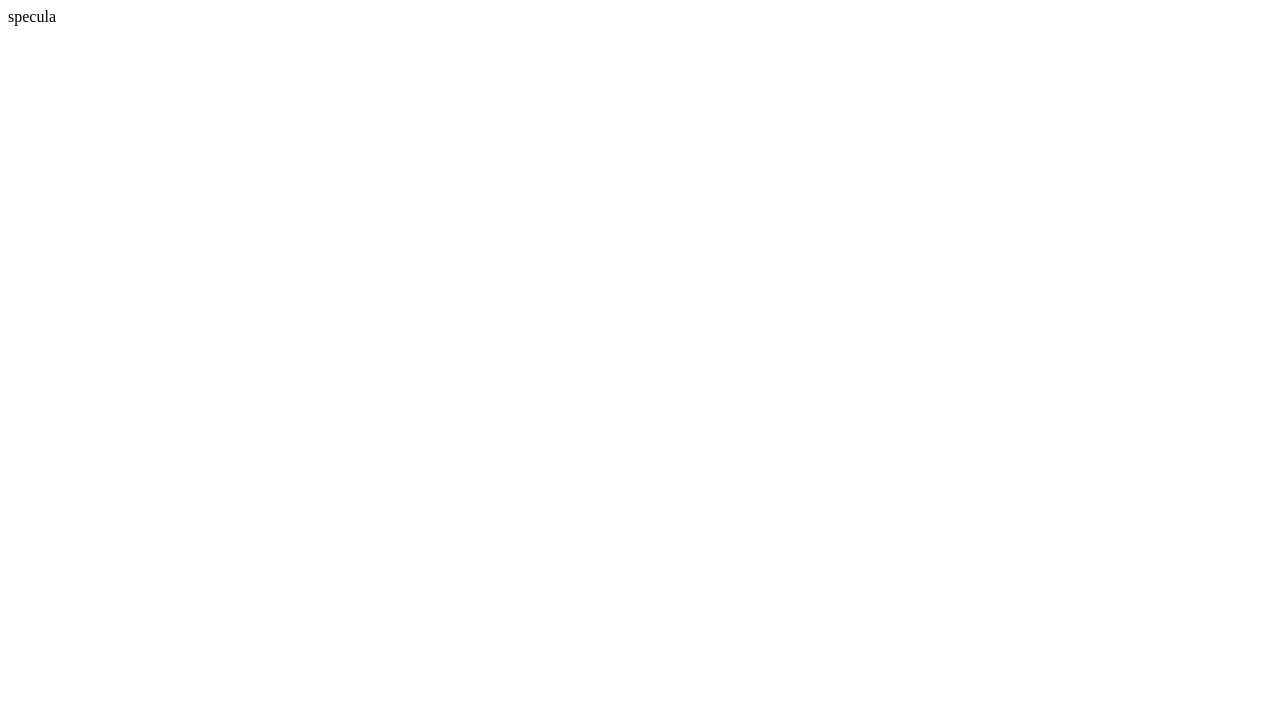
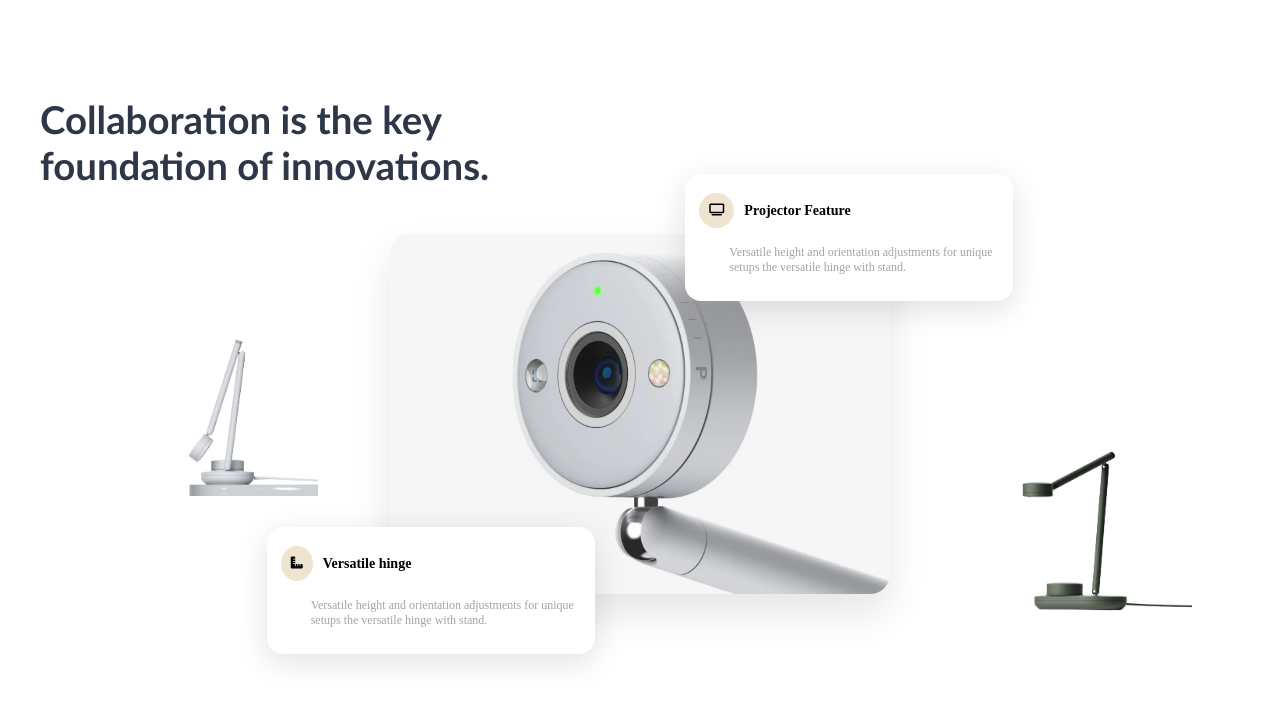
Before and after one commit to Elochukwu3/specula-ui, a plain HTML site: page index.html in a window 1280 px wide. Drawn offline with Linux system fonts and the light colour scheme.

Commit message:
update index

```diff
--- a/index.html
+++ b/index.html
@@ -1,15 +1,66 @@
 <!DOCTYPE html>
 <html lang="en">
+
 <head>
     <meta charset="UTF-8">
     <meta name="viewport" content="width=device-width, initial-scale=1.0">
     <title>Specula</title>
+    <link rel="stylesheet" href="styles/collab.css">
+    <link rel="stylesheet" href="https://cdnjs.cloudflare.com/ajax/libs/font-awesome/6.7.2/css/all.min.css">
+
 </head>
+
 <body>
     <div>
-        <header>specula</header>
-        <main></main>
+        <header></header>
+        <main>
+
+            <div class="collaboration-section">
+                <div class="collab-header">
+                    <h1> Collaboration is the key foundation of innovations.</h1>
+                </div>
+
+                <div class="product-section">
+                    <div class="lamp-img">
+                        <img src="/images/torch-1.png" alt="">
+                    </div>
+                    <div class="product-image-cont">
+                        <div class="feature-card versatile-hinge">
+                            <div class="card-header">
+                                <div class="feature-icon"><i class="fa-solid fa-tv"></i></div>
+                                <h3 class="feature-title">Projector Feature</h3>
+                            </div>
+                            <p class="feature-description">
+                                Versatile height and orientation adjustments for unique setups the versatile hinge with
+                                stand.
+                            </p>
+                        </div>
+                        <div class="feature-card projector-feature">
+                            <div class="card-header">
+                                <!-- Using Font Awesome (requires the CDN link) -->
+                                <div class="feature-icon"><i class="fas fa-ruler-combined" style="color: black;"></i>
+                                </div>
+
+                                <h3 class="feature-title">Versatile hinge</h3>
+                            </div>
+                            <p class="feature-description">
+                                Versatile height and orientation adjustments for unique setups the versatile hinge with
+                                stand.
+                            </p>
+                        </div>
+                        <img src="/images/camera.png" alt="" class="product-image">
+                    </div>
+                    <div class="lamp-img lamp-img2">
+                        <img src="images/torch-3.png" alt="">
+                    </div>
+
+
+                </div>
+            </div>
+
+        </main>
         <footer></footer>
     </div>
 </body>
+
 </html>
```
